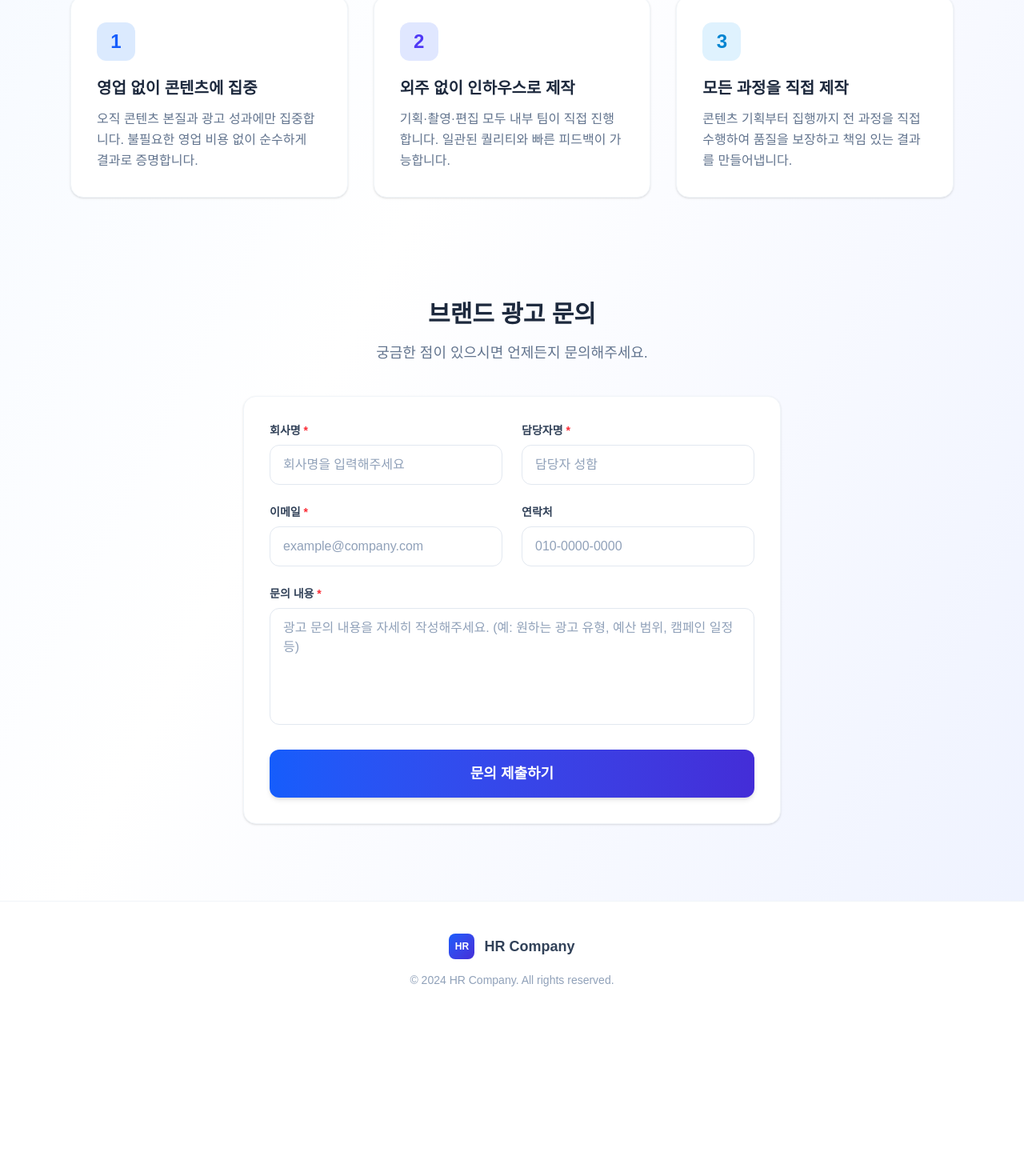
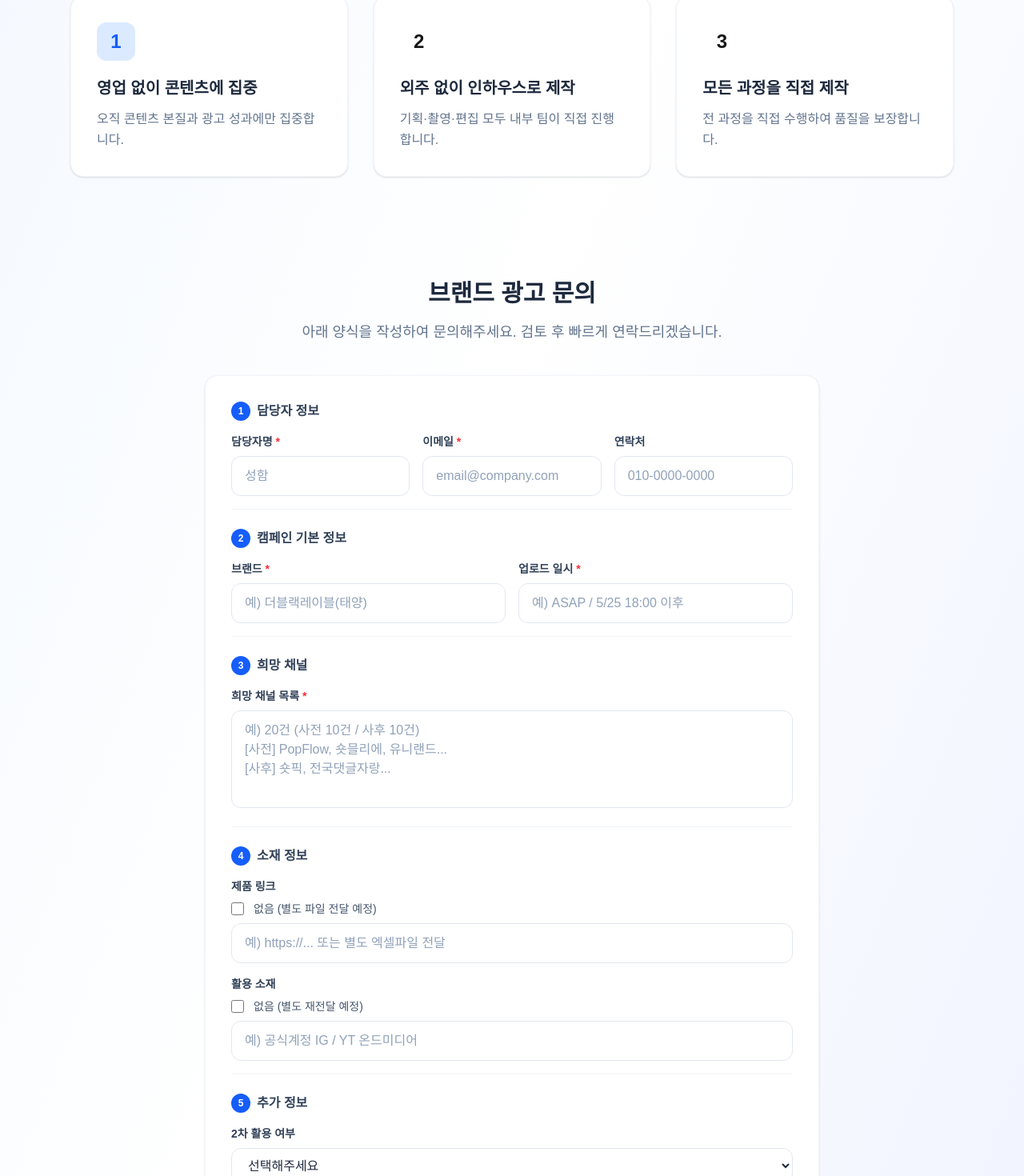
Before and after one commit to theooozy/hrcompany, a Next.js app: page / in a window 1280 px wide. Shown: the part 1233-2703 px from the top of the page at 80% size. Before the commit the page ends 2508 px from the top, so only its background shows below. Built offline with nearby package versions, Linux system fonts and the light colour scheme; no server answers.

Commit message:
문의 폼 전면 개편: 브랜드/채널/소재/2차활용/컨셉 필드 추가

```diff
--- a/app/page.tsx
+++ b/app/page.tsx
@@ -10,17 +10,30 @@ const supabase = createClient(
 
 export default function HomePage() {
   const [formData, setFormData] = useState({
-    company: '',
+    brand: '',
+    upload_date: '',
+    channels: '',
+    product_link: '',
+    product_link_none: false,
+    material: '',
+    material_none: false,
+    secondary_use: '',
+    video_concept: '',
+    extra: '',
     name: '',
     email: '',
     phone: '',
-    message: '',
   });
   const [submitted, setSubmitted] = useState(false);
   const [loading, setLoading] = useState(false);
 
-  const handleChange = (e: React.ChangeEvent<HTMLInputElement | HTMLTextAreaElement>) => {
-    setFormData({ ...formData, [e.target.name]: e.target.value });
+  const handleChange = (e: React.ChangeEvent<HTMLInputElement | HTMLTextAreaElement | HTMLSelectElement>) => {
+    const target = e.target as HTMLInputElement;
+    if (target.type === 'checkbox') {
+      setFormData({ ...formData, [target.name]: target.checked });
+    } else {
+      setFormData({ ...formData, [target.name]: target.value });
+    }
   };
 
   const handleSubmit = async (e: React.FormEvent) => {
@@ -29,23 +42,36 @@ export default function HomePage() {
     try {
       const { error } = await supabase.from('inquiries').insert([
         {
-          company: formData.company,
+          brand: formData.brand,
+          upload_date: formData.upload_date,
+          channels: formData.channels,
+          product_link: formData.product_link_none ? '없음' : formData.product_link,
+          material: formData.material_none ? '없음' : formData.material,
+          secondary_use: formData.secondary_use,
+          video_concept: formData.video_concept,
+          extra: formData.extra,
           name: formData.name,
           email: formData.email,
           phone: formData.phone,
-          message: formData.message,
           type: 'brand_ad',
+          status: 'pending',
         },
       ]);
-      if (error) throw error;
+      if (error) {
+        console.error('Supabase error:', error);
+        throw error;
+      }
       setSubmitted(true);
     } catch (err) {
-      console.error(err);
+      console.error('Submit error:', err);
       alert('제출 중 오류가 발생했습니다. 다시 시도해주세요.');
     } finally {
       setLoading(false);
     }
   };
+
+  const inputClass = "w-full px-4 py-3 rounded-xl border border-slate-200 text-slate-800 placeholder-slate-400 focus:outline-none focus:ring-2 focus:ring-blue-400 focus:border-transparent transition-all bg-white";
+  const labelClass = "block text-sm font-semibold text-slate-700 mb-2";
 
   return (
     <div className="min-h-screen bg-gradient-to-br from-blue-50 via-white to-indigo-50">
@@ -58,10 +84,7 @@ export default function HomePage() {
             </div>
             <span className="text-xl font-bold text-slate-800">HR Company</span>
           </div>
-          <a
-            href="/admin/login"
-            className="text-sm font-medium text-blue-600 hover:text-blue-800 transition-colors px-4 py-2 rounded-lg hover:bg-blue-50"
-          >
+          <a href="/admin/login" className="text-sm font-medium text-blue-600 hover:text-blue-800 transition-colors px-4 py-2 rounded-lg hover:bg-blue-50">
             관리자 로그인
           </a>
         </div>
@@ -73,41 +96,25 @@ export default function HomePage() {
           <span>✦</span>
           <span>디지털 콘텐츠 마케팅 파트너</span>
         </div>
-
-        {/* Title - 우리는 작게(검정) / 광고대행사가 크게(파랑) / 아닙니다. 작게(검정) */}
         <div className="mb-12">
           <p className="text-2xl md:text-3xl font-semibold text-slate-800 mb-1">우리는</p>
-          <h1 className="text-6xl md:text-8xl font-extrabold text-blue-600 leading-none mb-2 tracking-tight">
-            광고대행사가
-          </h1>
+          <h1 className="text-6xl md:text-8xl font-extrabold text-blue-600 leading-none mb-2 tracking-tight">광고대행사가</h1>
           <p className="text-2xl md:text-3xl font-semibold text-slate-800">아닙니다.</p>
         </div>
-
-        {/* Description - no box, just text lines */}
         <div className="max-w-2xl mx-auto mb-12 space-y-3 text-center">
           <p className="text-slate-600 text-lg leading-relaxed">
             우리는 <strong className="text-slate-800">49개의 자체 숏폼 채널, 500만 구독자, 월 15억 조회수</strong> 규모의
           </p>
-          <p className="text-slate-600 text-lg leading-relaxed">
-            자체 트래픽을 바탕으로 기획부터 제작, 집행까지 모든 광고 과정을 직접 실행합니다.
-          </p>
-          <p className="text-slate-500 text-base leading-relaxed">
-            브랜드가 유저에게 자연스럽게 스며드는 콘텐츠를 만들고,
-          </p>
-          <p className="text-slate-500 text-base leading-relaxed">
-            콘텐츠를 통해 브랜드 가치를 극대화하는 <strong className="text-blue-600">디지털 콘텐츠 마케팅 파트너</strong>입니다.
-          </p>
+          <p className="text-slate-600 text-lg leading-relaxed">자체 트래픽을 바탕으로 기획부터 제작, 집행까지 모든 광고 과정을 직접 실행합니다.</p>
+          <p className="text-slate-500 text-base leading-relaxed">브랜드가 유저에게 자연스럽게 스며드는 콘텐츠를 만들고,</p>
+          <p className="text-slate-500 text-base leading-relaxed">콘텐츠를 통해 브랜드 가치를 극대화하는 <strong className="text-blue-600">디지털 콘텐츠 마케팅 파트너</strong>입니다.</p>
         </div>
-
-        <a
-          href="#inquiry"
-          className="inline-block px-10 py-4 bg-gradient-to-r from-blue-600 to-indigo-700 text-white rounded-xl font-bold text-lg shadow-lg hover:shadow-xl hover:from-blue-700 hover:to-indigo-800 transition-all"
-        >
+        <a href="#inquiry" className="inline-block px-10 py-4 bg-gradient-to-r from-blue-600 to-indigo-700 text-white rounded-xl font-bold text-lg shadow-lg hover:shadow-xl hover:from-blue-700 hover:to-indigo-800 transition-all">
           브랜드 광고 문의하기 →
         </a>
       </section>
 
-      {/* Stats Section - 3 individual cards */}
+      {/* Stats */}
       <section className="max-w-6xl mx-auto px-6 py-8">
         <div className="grid grid-cols-1 md:grid-cols-3 gap-6">
           <div className="bg-gradient-to-br from-blue-600 to-blue-700 rounded-2xl p-8 text-white text-center shadow-lg">
@@ -125,43 +132,35 @@ export default function HomePage() {
         </div>
       </section>
 
-      {/* Differentiators Section */}
+      {/* Differentiators */}
       <section className="max-w-6xl mx-auto px-6 py-16">
         <div className="text-center mb-12">
           <h2 className="text-3xl font-bold text-slate-800 mb-3">핵심 차별점</h2>
           <p className="text-slate-500 text-lg">왜 HR Company인가요?</p>
         </div>
         <div className="grid grid-cols-1 md:grid-cols-3 gap-8">
-          <div className="bg-white rounded-2xl p-8 shadow-sm border border-slate-100 hover:shadow-md hover:border-blue-200 transition-all">
-            <div className="w-12 h-12 rounded-xl bg-blue-100 flex items-center justify-center mb-5">
-              <span className="text-2xl font-bold text-blue-600">1</span>
+          {[
+            { num: '1', color: 'blue', title: '영업 없이 콘텐츠에 집중', desc: '오직 콘텐츠 본질과 광고 성과에만 집중합니다.' },
+            { num: '2', color: 'indigo', title: '외주 없이 인하우스로 제작', desc: '기획·촬영·편집 모두 내부 팀이 직접 진행합니다.' },
+            { num: '3', color: 'sky', title: '모든 과정을 직접 제작', desc: '전 과정을 직접 수행하여 품질을 보장합니다.' },
+          ].map((item) => (
+            <div key={item.num} className="bg-white rounded-2xl p-8 shadow-sm border border-slate-100 hover:shadow-md hover:border-blue-200 transition-all">
+              <div className={`w-12 h-12 rounded-xl bg-${item.color}-100 flex items-center justify-center mb-5`}>
+                <span className={`text-2xl font-bold text-${item.color}-600`}>{item.num}</span>
               </div>
-            <h3 className="text-xl font-bold text-slate-800 mb-3">영업 없이 콘텐츠에 집중</h3>
-            <p className="text-slate-500 leading-relaxed">오직 콘텐츠 본질과 광고 성과에만 집중합니다. 불필요한 영업 비용 없이 순수하게 결과로 증명합니다.</p>
+              <h3 className="text-xl font-bold text-slate-800 mb-3">{item.title}</h3>
+              <p className="text-slate-500 leading-relaxed">{item.desc}</p>
             </div>
-          <div className="bg-white rounded-2xl p-8 shadow-sm border border-slate-100 hover:shadow-md hover:border-blue-200 transition-all">
-            <div className="w-12 h-12 rounded-xl bg-indigo-100 flex items-center justify-center mb-5">
-              <span className="text-2xl font-bold text-indigo-600">2</span>
-            </div>
-            <h3 className="text-xl font-bold text-slate-800 mb-3">외주 없이 인하우스로 제작</h3>
-            <p className="text-slate-500 leading-relaxed">기획·촬영·편집 모두 내부 팀이 직접 진행합니다. 일관된 퀄리티와 빠른 피드백이 가능합니다.</p>
-          </div>
-          <div className="bg-white rounded-2xl p-8 shadow-sm border border-slate-100 hover:shadow-md hover:border-blue-200 transition-all">
-            <div className="w-12 h-12 rounded-xl bg-sky-100 flex items-center justify-center mb-5">
-              <span className="text-2xl font-bold text-sky-600">3</span>
-            </div>
-            <h3 className="text-xl font-bold text-slate-800 mb-3">모든 과정을 직접 제작</h3>
-            <p className="text-slate-500 leading-relaxed">콘텐츠 기획부터 집행까지 전 과정을 직접 수행하여 품질을 보장하고 책임 있는 결과를 만들어냅니다.</p>
-          </div>
+          ))}
         </div>
       </section>
 
-      {/* Inquiry Form Section */}
+      {/* Inquiry Form */}
       <section id="inquiry" className="max-w-6xl mx-auto px-6 py-16">
-        <div className="max-w-2xl mx-auto">
+        <div className="max-w-3xl mx-auto">
           <div className="text-center mb-10">
             <h2 className="text-3xl font-bold text-slate-800 mb-4">브랜드 광고 문의</h2>
-            <p className="text-slate-500 text-lg">궁금한 점이 있으시면 언제든지 문의해주세요.</p>
+            <p className="text-slate-500 text-lg">아래 양식을 작성하여 문의해주세요. 검토 후 빠르게 연락드리겠습니다.</p>
           </div>
 
           {submitted ? (
@@ -170,14 +169,9 @@ export default function HomePage() {
                 <span className="text-3xl">✅</span>
               </div>
               <h3 className="text-2xl font-bold text-slate-800 mb-3">문의가 접수되었습니다!</h3>
-              <p className="text-slate-500 text-lg mb-8">
-                빠른 시일 내에 담당자가 연락드리겠습니다.
-              </p>
+              <p className="text-slate-500 text-lg mb-8">빠른 시일 내에 담당자가 연락드리겠습니다.</p>
               <button
-                onClick={() => {
-                  setSubmitted(false);
-                  setFormData({ company: '', name: '', email: '', phone: '', message: '' });
-                }}
+                onClick={() => { setSubmitted(false); setFormData({ brand: '', upload_date: '', channels: '', product_link: '', product_link_none: false, material: '', material_none: false, secondary_use: '', video_concept: '', extra: '', name: '', email: '', phone: '' }); }}
                 className="px-6 py-3 bg-gradient-to-r from-blue-600 to-indigo-700 text-white rounded-xl font-semibold hover:from-blue-700 hover:to-indigo-800 transition-all shadow-md"
               >
                 새 문의 작성
@@ -185,77 +179,117 @@ export default function HomePage() {
             </div>
           ) : (
             <form onSubmit={handleSubmit} className="bg-white rounded-2xl p-8 shadow-sm border border-slate-100 space-y-6">
-              <div className="grid grid-cols-1 md:grid-cols-2 gap-6">
+
+              {/* 담당자 정보 */}
+              <div className="pb-4 border-b border-slate-100">
+                <h3 className="text-base font-bold text-slate-700 mb-4 flex items-center gap-2">
+                  <span className="w-6 h-6 rounded-full bg-blue-600 text-white text-xs flex items-center justify-center font-bold">1</span>
+                  담당자 정보
+                </h3>
+                <div className="grid grid-cols-1 md:grid-cols-3 gap-4">
                   <div>
-                  <label className="block text-sm font-semibold text-slate-700 mb-2">
-                    회사명 <span className="text-red-500">*</span>
-                  </label>
-                  <input
-                    type="text"
-                    name="company"
-                    value={formData.company}
-                    onChange={handleChange}
-                    required
-                    placeholder="회사명을 입력해주세요"
-                    className="w-full px-4 py-3 rounded-xl border border-slate-200 text-slate-800 placeholder-slate-400 focus:outline-none focus:ring-2 focus:ring-blue-400 focus:border-transparent transition-all"
-                  />
+                    <label className={labelClass}>담당자명 <span className="text-red-500">*</span></label>
+                    <input type="text" name="name" value={formData.name} onChange={handleChange} required placeholder="성함" className={inputClass} />
                   </div>
                   <div>
-                  <label className="block text-sm font-semibold text-slate-700 mb-2">
-                    담당자명 <span className="text-red-500">*</span>
-                  </label>
-                  <input
-                    type="text"
-                    name="name"
-                    value={formData.name}
-                    onChange={handleChange}
-                    required
-                    placeholder="담당자 성함"
-                    className="w-full px-4 py-3 rounded-xl border border-slate-200 text-slate-800 placeholder-slate-400 focus:outline-none focus:ring-2 focus:ring-blue-400 focus:border-transparent transition-all"
-                  />
+                    <label className={labelClass}>이메일 <span className="text-red-500">*</span></label>
+                    <input type="email" name="email" value={formData.email} onChange={handleChange} required placeholder="email@company.com" className={inputClass} />
+                  </div>
+                  <div>
+                    <label className={labelClass}>연락처</label>
+                    <input type="tel" name="phone" value={formData.phone} onChange={handleChange} placeholder="010-0000-0000" className={inputClass} />
                   </div>
                 </div>
-              <div className="grid grid-cols-1 md:grid-cols-2 gap-6">
+              </div>
+
+              {/* 캠페인 기본 정보 */}
+              <div className="pb-4 border-b border-slate-100">
+                <h3 className="text-base font-bold text-slate-700 mb-4 flex items-center gap-2">
+                  <span className="w-6 h-6 rounded-full bg-blue-600 text-white text-xs flex items-center justify-center font-bold">2</span>
+                  캠페인 기본 정보
+                </h3>
+                <div className="grid grid-cols-1 md:grid-cols-2 gap-4">
                   <div>
-                  <label className="block text-sm font-semibold text-slate-700 mb-2">
-                    이메일 <span className="text-red-500">*</span>
-                  </label>
-                  <input
-                    type="email"
-                    name="email"
-                    value={formData.email}
-                    onChange={handleChange}
-                    required
-                    placeholder="example@company.com"
-                    className="w-full px-4 py-3 rounded-xl border border-slate-200 text-slate-800 placeholder-slate-400 focus:outline-none focus:ring-2 focus:ring-blue-400 focus:border-transparent transition-all"
-                  />
+                    <label className={labelClass}>브랜드 <span className="text-red-500">*</span></label>
+                    <input type="text" name="brand" value={formData.brand} onChange={handleChange} required placeholder="예) 더블랙레이블(태양)" className={inputClass} />
                   </div>
                   <div>
-                  <label className="block text-sm font-semibold text-slate-700 mb-2">연락처</label>
-                  <input
-                    type="tel"
-                    name="phone"
-                    value={formData.phone}
-                    onChange={handleChange}
-                    placeholder="010-0000-0000"
-                    className="w-full px-4 py-3 rounded-xl border border-slate-200 text-slate-800 placeholder-slate-400 focus:outline-none focus:ring-2 focus:ring-blue-400 focus:border-transparent transition-all"
-                  />
+                    <label className={labelClass}>업로드 일시 <span className="text-red-500">*</span></label>
+                    <input type="text" name="upload_date" value={formData.upload_date} onChange={handleChange} required placeholder="예) ASAP / 5/25 18:00 이후" className={inputClass} />
                   </div>
                 </div>
+              </div>
+
+              {/* 희망 채널 */}
+              <div className="pb-4 border-b border-slate-100">
+                <h3 className="text-base font-bold text-slate-700 mb-4 flex items-center gap-2">
+                  <span className="w-6 h-6 rounded-full bg-blue-600 text-white text-xs flex items-center justify-center font-bold">3</span>
+                  희망 채널
+                </h3>
                 <div>
-                <label className="block text-sm font-semibold text-slate-700 mb-2">
-                  문의 내용 <span className="text-red-500">*</span>
-                </label>
-                <textarea
-                  name="message"
-                  value={formData.message}
-                  onChange={handleChange}
-                  required
-                  rows={5}
-                  placeholder="광고 문의 내용을 자세히 작성해주세요. (예: 원하는 광고 유형, 예산 범위, 캠페인 일정 등)"
-                  className="w-full px-4 py-3 rounded-xl border border-slate-200 text-slate-800 placeholder-slate-400 focus:outline-none focus:ring-2 focus:ring-blue-400 focus:border-transparent transition-all resize-none"
-                />
+                  <label className={labelClass}>희망 채널 목록 <span className="text-red-500">*</span></label>
+                  <textarea name="channels" value={formData.channels} onChange={handleChange} required rows={4} placeholder={"예) 20건 (사전 10건 / 사후 10건)\n[사전] PopFlow, 숏믈리에, 유니랜드...\n[사후] 숏픽, 전국댓글자랑..."} className={inputClass + " resize-none"} />
                 </div>
+              </div>
+
+              {/* 소재 정보 */}
+              <div className="pb-4 border-b border-slate-100">
+                <h3 className="text-base font-bold text-slate-700 mb-4 flex items-center gap-2">
+                  <span className="w-6 h-6 rounded-full bg-blue-600 text-white text-xs flex items-center justify-center font-bold">4</span>
+                  소재 정보
+                </h3>
+                <div className="space-y-4">
+                  <div>
+                    <label className={labelClass}>제품 링크</label>
+                    <div className="flex items-center gap-3 mb-2">
+                      <input type="checkbox" name="product_link_none" checked={formData.product_link_none} onChange={handleChange} id="product_link_none" className="w-4 h-4 rounded accent-blue-600" />
+                      <label htmlFor="product_link_none" className="text-sm text-slate-600 cursor-pointer">없음 (별도 파일 전달 예정)</label>
+                    </div>
+                    {!formData.product_link_none && (
+                      <input type="text" name="product_link" value={formData.product_link} onChange={handleChange} placeholder="예) https://... 또는 별도 엑셀파일 전달" className={inputClass} />
+                    )}
+                  </div>
+                  <div>
+                    <label className={labelClass}>활용 소재</label>
+                    <div className="flex items-center gap-3 mb-2">
+                      <input type="checkbox" name="material_none" checked={formData.material_none} onChange={handleChange} id="material_none" className="w-4 h-4 rounded accent-blue-600" />
+                      <label htmlFor="material_none" className="text-sm text-slate-600 cursor-pointer">없음 (별도 재전달 예정)</label>
+                    </div>
+                    {!formData.material_none && (
+                      <input type="text" name="material" value={formData.material} onChange={handleChange} placeholder="예) 공식계정 IG / YT 온드미디어" className={inputClass} />
+                    )}
+                  </div>
+                </div>
+              </div>
+
+              {/* 추가 정보 */}
+              <div>
+                <h3 className="text-base font-bold text-slate-700 mb-4 flex items-center gap-2">
+                  <span className="w-6 h-6 rounded-full bg-blue-600 text-white text-xs flex items-center justify-center font-bold">5</span>
+                  추가 정보
+                </h3>
+                <div className="space-y-4">
+                  <div>
+                    <label className={labelClass}>2차 활용 여부</label>
+                    <select name="secondary_use" value={formData.secondary_use} onChange={handleChange} className={inputClass}>
+                      <option value="">선택해주세요</option>
+                      <option value="활용 가능">활용 가능</option>
+                      <option value="브랜드/아티스트 관련 모두 활용가능">브랜드/아티스트 관련 모두 활용가능</option>
+                      <option value="불가">불가</option>
+                      <option value="협의 필요">협의 필요</option>
+                    </select>
+                  </div>
+                  <div>
+                    <label className={labelClass}>희망 영상 컨셉</label>
+                    <textarea name="video_concept" value={formData.video_concept} onChange={handleChange} rows={3} placeholder="예) 별도 재전달 예정 / 자연스러운 일상 녹여내기 등" className={inputClass + " resize-none"} />
+                  </div>
+                  <div>
+                    <label className={labelClass}>기타 전달 사항</label>
+                    <textarea name="extra" value={formData.extra} onChange={handleChange} rows={3} placeholder="추가로 전달하실 내용을 자유롭게 작성해주세요." className={inputClass + " resize-none"} />
+                  </div>
+                </div>
+              </div>
+
               <button
                 type="submit"
                 disabled={loading}
```
Lines whose indentation alone changed are shown as unchanged.
